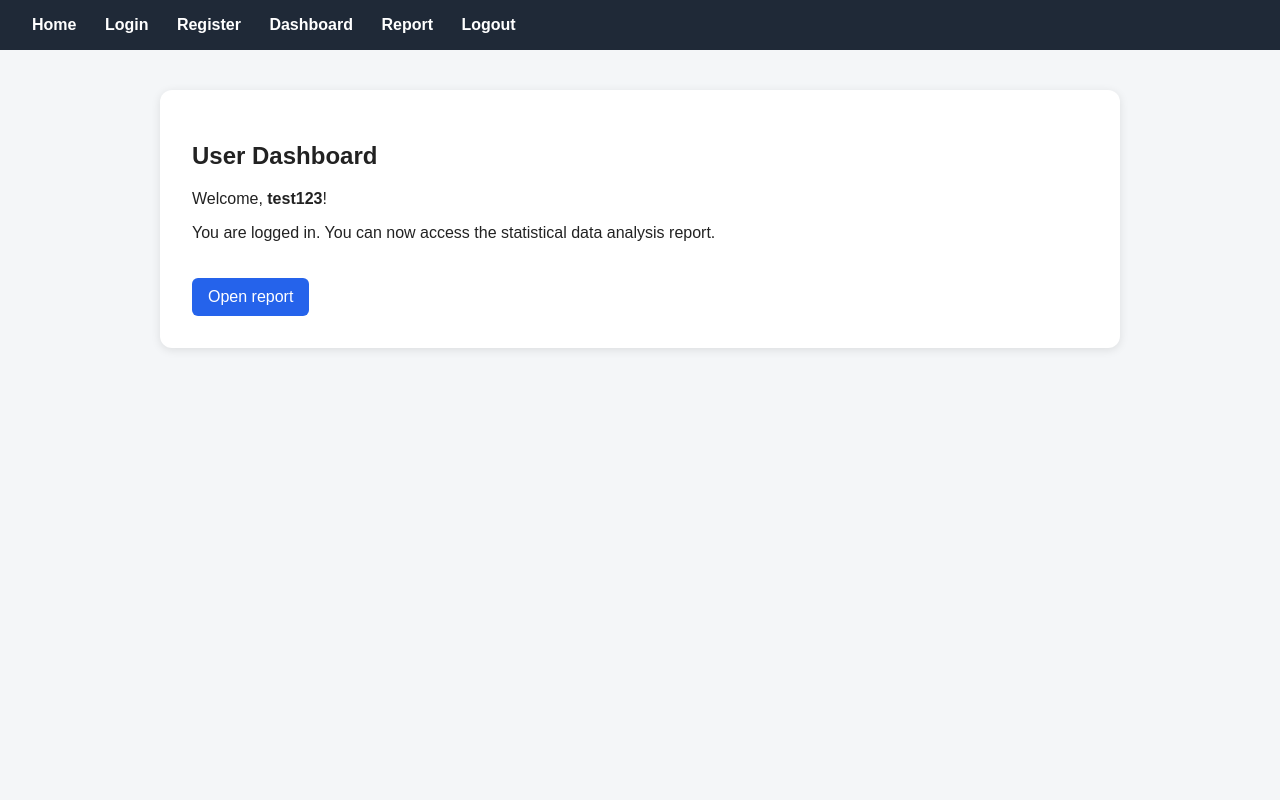
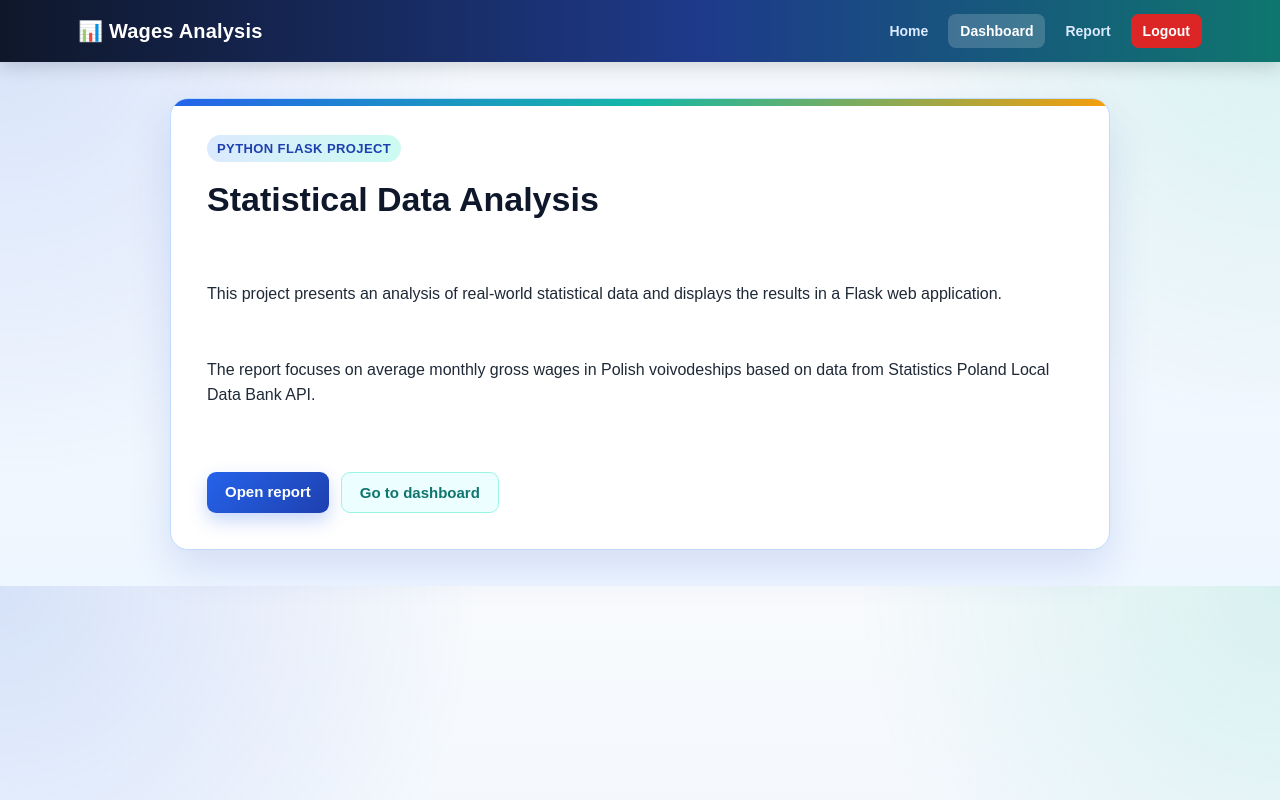
Before and after one commit to PatrykFigas/analiza-danych-flask, a Flask app: page /dashboard in a window 1280 px wide. Run offline with Flask 3, Linux system fonts and the light colour scheme; a user stored in the database is signed in.

Commit message:
Added new theme

```diff
--- a/app.py
+++ b/app.py
@@ -47,7 +47,9 @@ def login():
         user = User.query.filter_by(username=username).first()
 
         if user and check_password_hash(user.password_hash, password):
+            session["user_id"] = user.id
             session["username"] = user.username
+
             flash("You have been logged in successfully.", "success")
             return redirect(url_for("dashboard"))
 
@@ -81,7 +83,7 @@ def register():
 
 @app.route("/dashboard")
 def dashboard():
-    if "username" not in session:
+    if "user_id" not in session:
         return redirect(url_for("login"))
 
     return render_template("dashboard.html", username=session["username"])
@@ -89,7 +91,7 @@ def dashboard():
 
 @app.route("/report")
 def report():
-    if "username" not in session:
+    if "user_id" not in session:
         return redirect(url_for("login"))
 
     summary = load_analysis_summary()
@@ -99,7 +101,7 @@ def report():
 
 @app.route("/logout")
 def logout():
-    session.pop("username", None)
+    session.clear()
     flash("You have been logged out.", "success")
     return redirect(url_for("index"))
 
--- a/static/style.css
+++ b/static/style.css
@@ -1,41 +1,154 @@
+* {
+    box-sizing: border-box;
+}
+
+:root {
+    --primary: #2563eb;
+    --primary-dark: #1e40af;
+    --secondary: #14b8a6;
+    --accent: #f59e0b;
+    --dark: #0f172a;
+    --text: #1f2937;
+    --muted: #64748b;
+    --border: #bfdbfe;
+    --card-bg: #ffffff;
+}
+
 body {
     margin: 0;
     font-family: Arial, sans-serif;
-    background-color: #f4f6f8;
-    color: #222;
+    background:
+        radial-gradient(circle at top left, rgba(37, 99, 235, 0.16), transparent 34%),
+        radial-gradient(circle at top right, rgba(20, 184, 166, 0.14), transparent 30%),
+        linear-gradient(180deg, #f8fafc 0%, #eef6ff 100%);
+    color: var(--text);
 }
 
 .navbar {
-    background-color: #1f2937;
-    padding: 16px 32px;
+    background: linear-gradient(90deg, #0f172a 0%, #1e3a8a 55%, #0f766e 100%);
+    border-bottom: none;
+    box-shadow: 0 4px 18px rgba(15, 23, 42, 0.18);
 }
 
-.navbar a {
-    color: white;
-    text-decoration: none;
-    margin-right: 24px;
-    font-weight: bold;
+.navbar-inner {
+    max-width: 1180px;
+    margin: 0 auto;
+    padding: 14px 28px;
+    display: flex;
+    justify-content: space-between;
+    align-items: center;
 }
 
-.navbar a:hover {
-    text-decoration: underline;
+.brand {
+    color: #ffffff;
+    text-decoration: none;
+    font-size: 20px;
+    font-weight: 800;
+    letter-spacing: 0.2px;
+}
+
+.brand::before {
+    content: "📊 ";
+}
+
+.nav-links {
+    display: flex;
+    gap: 8px;
+    align-items: center;
+}
+
+.nav-links a {
+    color: #dbeafe;
+    text-decoration: none;
+    padding: 9px 12px;
+    border-radius: 8px;
+    font-weight: 700;
+    font-size: 14px;
+}
+
+.nav-links a:hover,
+.nav-links a.active {
+    color: #ffffff;
+    background-color: rgba(255, 255, 255, 0.18);
+}
+
+.nav-links a.logout-link {
+    color: #ffffff;
+    background-color: #dc2626;
+}
+
+.nav-links a.logout-link:hover {
+    background-color: #b91c1c;
 }
 
 .container {
-    max-width: 960px;
-    margin: 40px auto;
+    max-width: 980px;
+    margin: 36px auto;
     padding: 0 20px;
 }
 
 .card {
-    background-color: white;
-    padding: 32px;
-    border-radius: 12px;
-    box-shadow: 0 2px 10px rgba(0, 0, 0, 0.1);
+    background-color: var(--card-bg);
+    padding: 36px;
+    border-radius: 18px;
+    box-shadow: 0 18px 40px rgba(30, 64, 175, 0.13);
+    border: 1px solid var(--border);
+    position: relative;
+    overflow: hidden;
+}
+
+.card::before {
+    content: "";
+    position: absolute;
+    top: 0;
+    left: 0;
+    width: 100%;
+    height: 7px;
+    background: linear-gradient(90deg, var(--primary), var(--secondary), var(--accent));
+}
+
+.card h1 {
+    margin-top: 0;
+    font-size: 34px;
+    color: var(--dark);
+}
+
+.card h2 {
+    margin-top: 32px;
+    color: #1e3a8a;
+}
+
+.card p {
+    line-height: 1.6;
+}
+
+.hero {
+    display: grid;
+    gap: 18px;
+}
+
+.eyebrow {
+    display: inline-block;
+    width: fit-content;
+    padding: 6px 10px;
+    border-radius: 999px;
+    background: linear-gradient(90deg, #dbeafe, #ccfbf1);
+    color: #1e40af;
+    font-size: 13px;
+    font-weight: 800;
+    text-transform: uppercase;
+    letter-spacing: 0.4px;
+}
+
+.hero-actions {
+    display: flex;
+    gap: 12px;
+    flex-wrap: wrap;
+    margin-top: 10px;
 }
 
 form {
-    max-width: 420px;
+    max-width: 440px;
     display: flex;
     flex-direction: column;
 }
@@ -43,99 +156,144 @@ form {
 label {
     margin-top: 16px;
     margin-bottom: 6px;
-    font-weight: bold;
+    font-weight: 700;
 }
 
 input {
-    padding: 10px;
+    padding: 12px 14px;
     font-size: 16px;
+    border: 1px solid #cbd5e1;
+    border-radius: 8px;
+}
+
+input:focus {
+    outline: none;
+    border-color: var(--secondary);
+    box-shadow: 0 0 0 3px rgba(20, 184, 166, 0.18);
 }
 
 button,
 .button {
     margin-top: 20px;
-    padding: 10px 16px;
-    background-color: #2563eb;
+    padding: 11px 18px;
+    background: linear-gradient(135deg, var(--primary), var(--primary-dark));
     color: white;
     border: none;
     text-decoration: none;
     cursor: pointer;
-    border-radius: 6px;
+    border-radius: 9px;
     display: inline-block;
-    font-size: 16px;
+    font-size: 15px;
+    font-weight: 700;
+    box-shadow: 0 8px 18px rgba(37, 99, 235, 0.25);
+    transition: 0.2s ease;
 }
 
 button:hover,
 .button:hover {
-    background-color: #1d4ed8;
+    background: linear-gradient(135deg, #1d4ed8, #1e3a8a);
+    transform: translateY(-1px);
+}
+
+.button.secondary {
+    background: #ecfeff;
+    color: #0f766e;
+    box-shadow: none;
+    border: 1px solid #99f6e4;
+}
+
+.button.secondary:hover {
+    background: #ccfbf1;
+}
+
+.message {
+    padding: 14px 16px;
+    border-radius: 10px;
+    margin-bottom: 20px;
+    font-weight: 700;
+}
+
+.message.success {
+    background: linear-gradient(90deg, #dcfce7, #ccfbf1);
+    color: #166534;
+    border: 1px solid #86efac;
+}
+
+.message.error {
+    background: linear-gradient(90deg, #fee2e2, #ffedd5);
+    color: #991b1b;
+    border: 1px solid #fecaca;
 }
 
 .error {
     color: #dc2626;
-    font-weight: bold;
+    font-weight: 700;
 }
 
 .hint {
     margin-top: 20px;
-    color: #555;
-}
-.message {
-    padding: 12px 16px;
-    border-radius: 6px;
-    margin-bottom: 20px;
-    font-weight: bold;
+    color: var(--muted);
 }
 
-.message.success {
-    background-color: #dcfce7;
-    color: #166534;
-}
-
-.message.error {
-    background-color: #fee2e2;
-    color: #991b1b;
-}
-.message {
-    padding: 12px 16px;
-    border-radius: 6px;
-    margin-bottom: 20px;
-    font-weight: bold;
-}
-
-.message.success {
-    background-color: #dcfce7;
-    color: #166534;
-}
-
-.message.error {
-    background-color: #fee2e2;
-    color: #991b1b;
-}
 .chart {
     width: 100%;
     max-width: 900px;
-    margin: 20px 0 40px;
-    border: 1px solid #e5e7eb;
-    border-radius: 8px;
+    margin: 20px 0 44px;
+    padding: 12px;
+    border: 1px solid var(--border);
+    border-radius: 14px;
+    background-color: white;
+    box-shadow: 0 10px 24px rgba(37, 99, 235, 0.08);
 }
 
 .data-table {
     width: 100%;
     border-collapse: collapse;
     margin-top: 20px;
+    overflow: hidden;
+    border-radius: 12px;
 }
 
 .data-table th,
 .data-table td {
-    border: 1px solid #d1d5db;
-    padding: 10px;
+    border: 1px solid #dbeafe;
+    padding: 12px;
     text-align: left;
 }
 
 .data-table th {
-    background-color: #f3f4f6;
+    background: linear-gradient(90deg, #dbeafe, #ccfbf1);
+    color: var(--dark);
 }
 
 .data-table tr:nth-child(even) {
-    background-color: #f9fafb;
+    background-color: #f8fafc;
 }
+
+.data-table tr:hover {
+    background-color: #ecfeff;
+}
+
+@media (max-width: 700px) {
+    .navbar-inner {
+        flex-direction: column;
+        gap: 12px;
+        align-items: flex-start;
+    }
+
+    .nav-links {
+        flex-wrap: wrap;
+    }
+
+    .container {
+        margin: 24px auto;
+    }
+
+    .card {
+        padding: 24px;
+    }
+
+    .card h1 {
+        font-size: 28px;
+    }
+}
--- a/templates/base.html
+++ b/templates/base.html
@@ -3,17 +3,28 @@
 <head>
     <meta charset="UTF-8">
     <title>Statistical Data Analysis</title>
+    <meta name="viewport" content="width=device-width, initial-scale=1.0">
     <link rel="stylesheet" href="{{ url_for('static', filename='style.css') }}">
 </head>
 <body>
 
 <nav class="navbar">
-    <a href="{{ url_for('index') }}">Home</a>
-    <a href="{{ url_for('login') }}">Login</a>
-    <a href="{{ url_for('register') }}">Register</a>
-    <a href="{{ url_for('dashboard') }}">Dashboard</a>
-    <a href="{{ url_for('report') }}">Report</a>
-    <a href="{{ url_for('logout') }}">Logout</a>
+    <div class="navbar-inner">
+        <a class="brand" href="{{ url_for('index') }}">Wages Analysis</a>
+
+        <div class="nav-links">
+            <a href="{{ url_for('index') }}" class="{% if request.endpoint == 'index' %}active{% endif %}">Home</a>
+
+            {% if session.get('user_id') %}
+                <a href="{{ url_for('dashboard') }}" class="{% if request.endpoint == 'dashboard' %}active{% endif %}">Dashboard</a>
+                <a href="{{ url_for('report') }}" class="{% if request.endpoint == 'report' %}active{% endif %}">Report</a>
+                <a href="{{ url_for('logout') }}" class="logout-link">Logout</a>
+            {% else %}
+                <a href="{{ url_for('login') }}" class="{% if request.endpoint == 'login' %}active{% endif %}">Login</a>
+                <a href="{{ url_for('register') }}" class="{% if request.endpoint == 'register' %}active{% endif %}">Register</a>
+            {% endif %}
+        </div>
+    </div>
 </nav>
 
 <main class="container">
--- a/templates/dashboard.html
+++ b/templates/dashboard.html
@@ -1,15 +1,29 @@
 {% extends "base.html" %}
 
 {% block content %}
-<section class="card">
-    <h1>User Dashboard</h1>
+<section class="card hero">
+    <span class="eyebrow">Python Flask Project</span>
 
-    <p>Welcome, <strong>{{ username }}</strong>!</p>
+    <h1>Statistical Data Analysis</h1>
 
     <p>
-        You are logged in. You can now access the statistical data analysis report.
+        This project presents an analysis of real-world statistical data and displays
+        the results in a Flask web application.
     </p>
 
-    <a class="button" href="{{ url_for('report') }}">Open report</a>
+    <p>
+        The report focuses on average monthly gross wages in Polish voivodeships
+        based on data from Statistics Poland Local Data Bank API.
+    </p>
+
+    <div class="hero-actions">
+        {% if session.get('user_id') %}
+            <a class="button" href="{{ url_for('report') }}">Open report</a>
+            <a class="button secondary" href="{{ url_for('dashboard') }}">Go to dashboard</a>
+        {% else %}
+            <a class="button" href="{{ url_for('login') }}">Go to login</a>
+            <a class="button secondary" href="{{ url_for('register') }}">Create account</a>
+        {% endif %}
+    </div>
 </section>
 {% endblock %}
```
